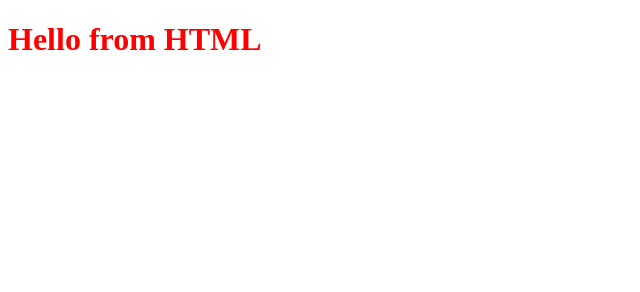
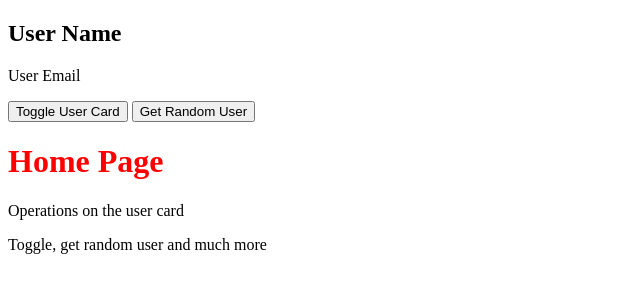
Before and after one commit to Malhothrichirra/autosuuggest, a website: page frontend/index.html in a window 1280 px wide. Shown: the whole page, without its empty margins (0-640 px from the left). Drawn offline with Linux system fonts and the light colour scheme.

Commit message:
initial change

```diff
--- a/frontend/index.html
+++ b/frontend/index.html
@@ -7,7 +7,15 @@
     <link rel="stylesheet" href="index.css">
 </head>
 <body>
-    <h1>Hello from HTML</h1>
+    <div id="home-intro">
+        <h2 id="user-name">User Name</h2>
+        <p id="user-email">User Email</p>
+        <button id="toggle-button">Toggle User Card</button>
+        <button id="random-user-button">Get Random User</button>
+    </div>
+    <h1>Home Page</h1>
+    <p>Operations on the user card</p>
+    <p>Toggle, get random user and much more</p>
     <script src="index.js"></script>
 </body>
 </html>
```
